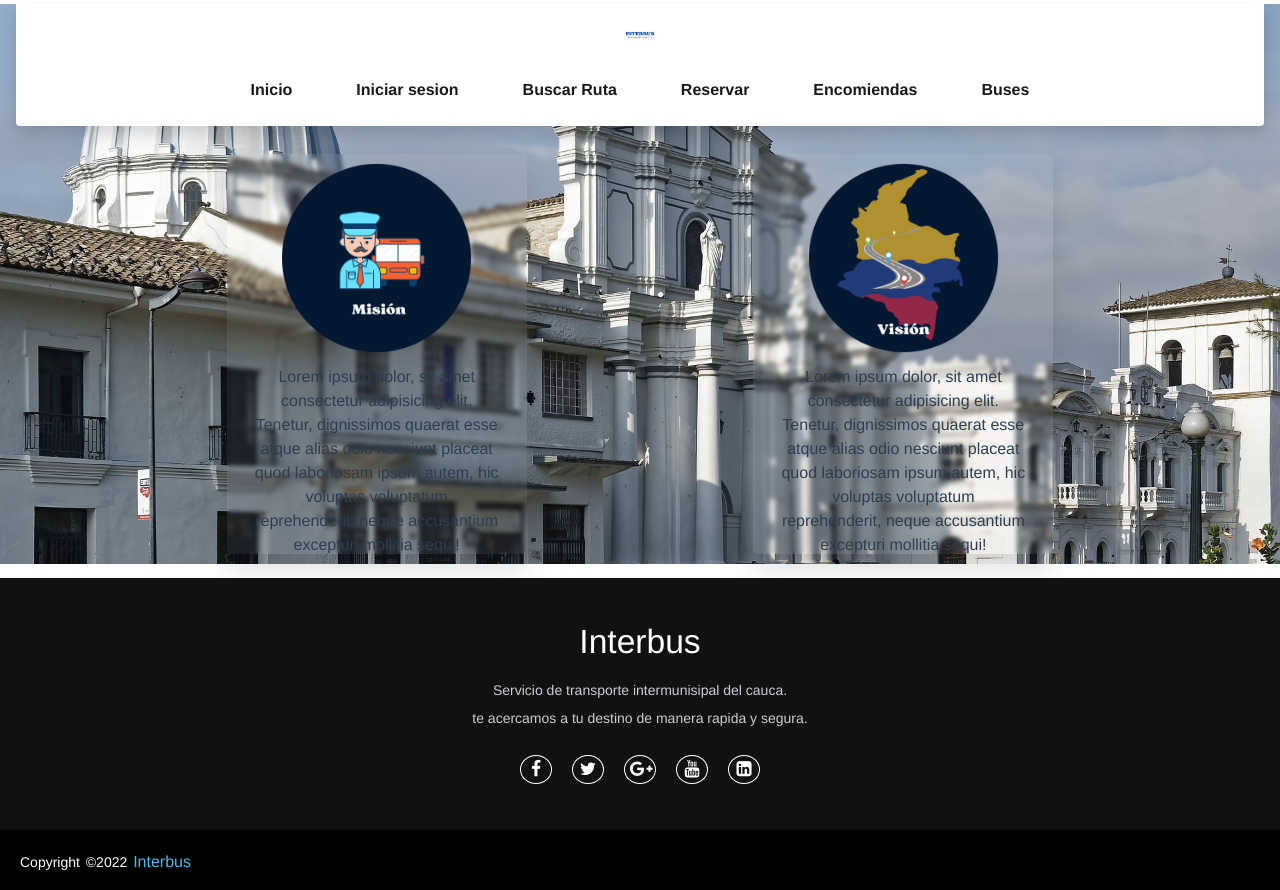
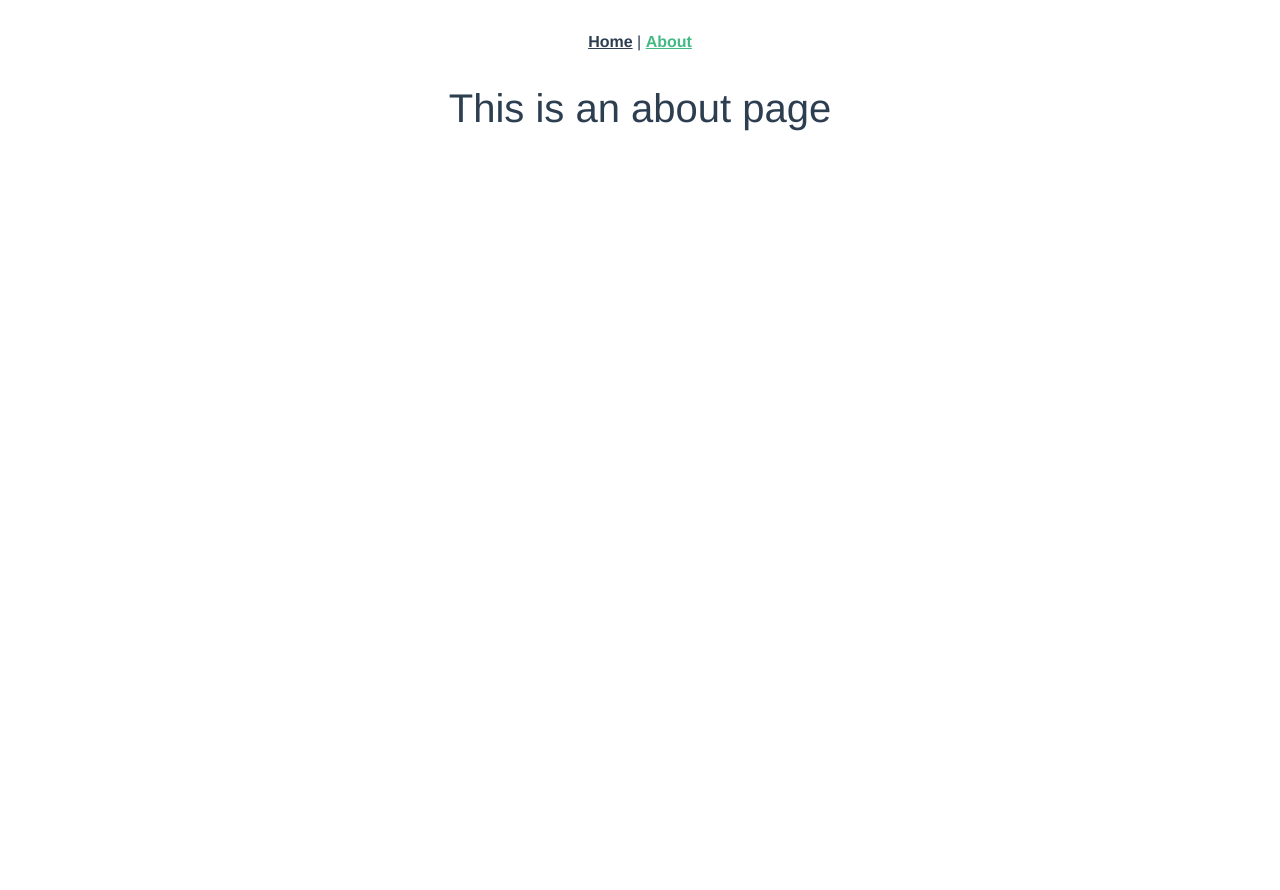
Before and after one commit to Yulder0703/interbusfronent, a Vue app: page /about in a window 1280 px wide. After the commit the page ends 800 px from the top, so only its background shows below. Built offline with nearby package versions, Linux system fonts and the light colour scheme.

Commit message:
dashboarinterqq

```diff
--- a/public/index.html
+++ b/public/index.html
@@ -1,11 +1,13 @@
 <!DOCTYPE html>
-<html lang="">
+<html lang="en">
   <head>
     <meta charset="utf-8">
     <meta http-equiv="X-UA-Compatible" content="IE=edge">
     <meta name="viewport" content="width=device-width,initial-scale=1.0">
     <link rel="icon" href="<%= BASE_URL %>favicon.ico">
     <title><%= htmlWebpackPlugin.options.title %></title>
+    <link rel="stylesheet" href="https://fonts.googleapis.com/css?family=Roboto:100,300,400,500,700,900">
+    <link rel="stylesheet" href="https://cdn.jsdelivr.net/npm/@mdi/font@latest/css/materialdesignicons.min.css">
   </head>
   <body>
     <noscript>
--- a/src/App.vue
+++ b/src/App.vue
@@ -1,13 +1,23 @@
 <template>
- <div id="app">
-     <router-view/>
-     <router-link to="/ReservarView"></router-link>
-     <!-- <router-link to="/IniciodesesionRView"></router-link> -->
+  <div id="app">
+    <nav>
+      <router-link to="/">Home</router-link> |
+      <router-link to="/about">About</router-link>
+    </nav>
+    <router-view/>
   </div>
 </template>
 
+<script>
 
-<style>
+
+export default {
+  name: 'App',
+
+}
+</script>
+
+<style lang="scss">
 #app {
   font-family: Avenir, Helvetica, Arial, sans-serif;
   -webkit-font-smoothing: antialiased;
@@ -18,14 +28,14 @@
 
 nav {
   padding: 30px;
-}
 
-nav a {
-  font-weight: bold;
-  color: #2c3e50;
-}
+  a {
+    font-weight: bold;
+    color: #2c3e50;
 
-nav a.router-link-exact-active {
-  color: #42b983;
+    &.router-link-exact-active {
+      color: #42b983;
+    }
+  }
 }
 </style>
--- a/src/main.js
+++ b/src/main.js
@@ -15,11 +15,12 @@
 Vue.use(VueAxios, axios)
 Vue.config.productionTip = false
 
-
+import 'bootstrap/dist/js/bootstrap.bundle';
 import 'bootstrap/dist/css/bootstrap.css';
 import 'bootstrap/dist/js/bootstrap.js';
 import 'bootstrap-vue/dist/bootstrap-vue.css';
 import 'bootstrap/dist/css/bootstrap.css';
+import vuetify from './plugins/vuetify'
 
 
 
@@ -27,5 +28,6 @@
 
 new Vue({
   router,
+  vuetify,
   render: h => h(App)
 }).$mount('#app')
--- /dev/null
+++ b/src/plugins/vuetify.js
@@ -0,0 +1,7 @@
+import Vue from 'vue';
+import Vuetify from 'vuetify/lib/framework';
+
+Vue.use(Vuetify);
+
+export default new Vuetify({
+});
--- a/src/router/index.js
+++ b/src/router/index.js
@@ -4,13 +4,6 @@
 import DashboardView from '../views/DashboardUsuario/DashboardView.vue'
 import DashboardDespachadorView from '../views/DashboardDespachador/DashboardDespachadorView.vue'
 import DashboardJeferodamientoView from '../views/DashboardJeferodamiento/DashboardJeferodamientoView.vue'
-
-
-
-
-
-
-
 
 
 Vue.use(VueRouter)
@@ -71,6 +64,7 @@
     component: () => import('../views/DashboardUsuario/RutasEncontraView.vue')
   },
 
+
   {
     path: '/BusesView',
     name: 'BusesView',
@@ -130,9 +124,14 @@
     ]
 
   },
+  {
+    path: '/DashboUsuario',
+    name: 'DasboarUsarioView',
+    component: () => import('../views/DashboardUsuario/DashboardView.vue')
+  },
 
   {
-    path:"/dashboarddespachador",
+    path:"/DashboUsuario",
     component: DashboardDespachadorView,
     children: [
       // {
@@ -179,6 +178,8 @@
 ]
 
 const router = new VueRouter({
+  mode: 'history',
+  base: process.env.BASE_URL,
   routes
 })
 
--- a/src/views/AboutView.vue
+++ b/src/views/AboutView.vue
@@ -1,21 +1,5 @@
 <template>
   <div class="about">
-  <HeaderComponent />
-
     <h1>This is an about page</h1>
   </div>
 </template>
-
-
-<script>
-
-import HeaderComponent from '@/components/HeaderComponent.vue'
-
-
-export default {
-  name: "AboutView",
-  components: {
-    HeaderComponent,
-  }
-}
-</script>
--- a/src/views/HomeView.vue
+++ b/src/views/HomeView.vue
@@ -10,7 +10,6 @@
 
 <script>
 // @ is an alias to /src
-
 import HeaderComponent from '@/components/HeaderComponent.vue'
 import FooterComponent from "@/components/FooterComponent.vue"
 import InformacionComponent from '@/components/InformacionComponent.vue';
@@ -28,13 +27,10 @@
 .n{
     background-size: cover;
     height: 100vh;
-
 }
-
 .alin {
    padding-top: 10%;
 }
-
 .home{
   min-height: 70vh;
   max-height: 70vh;
--- a/vue.config.js
+++ b/vue.config.js
@@ -1,4 +1,6 @@
 const { defineConfig } = require('@vue/cli-service')
 module.exports = defineConfig({
-  transpileDependencies: true
+  transpileDependencies: [
+    'vuetify'
+  ]
 })
```
Also changed, not shown: package.json (+8 -2 lines), src/assets/logo.svg (added), 1 other file (tests, documents, lock files or other folders).
